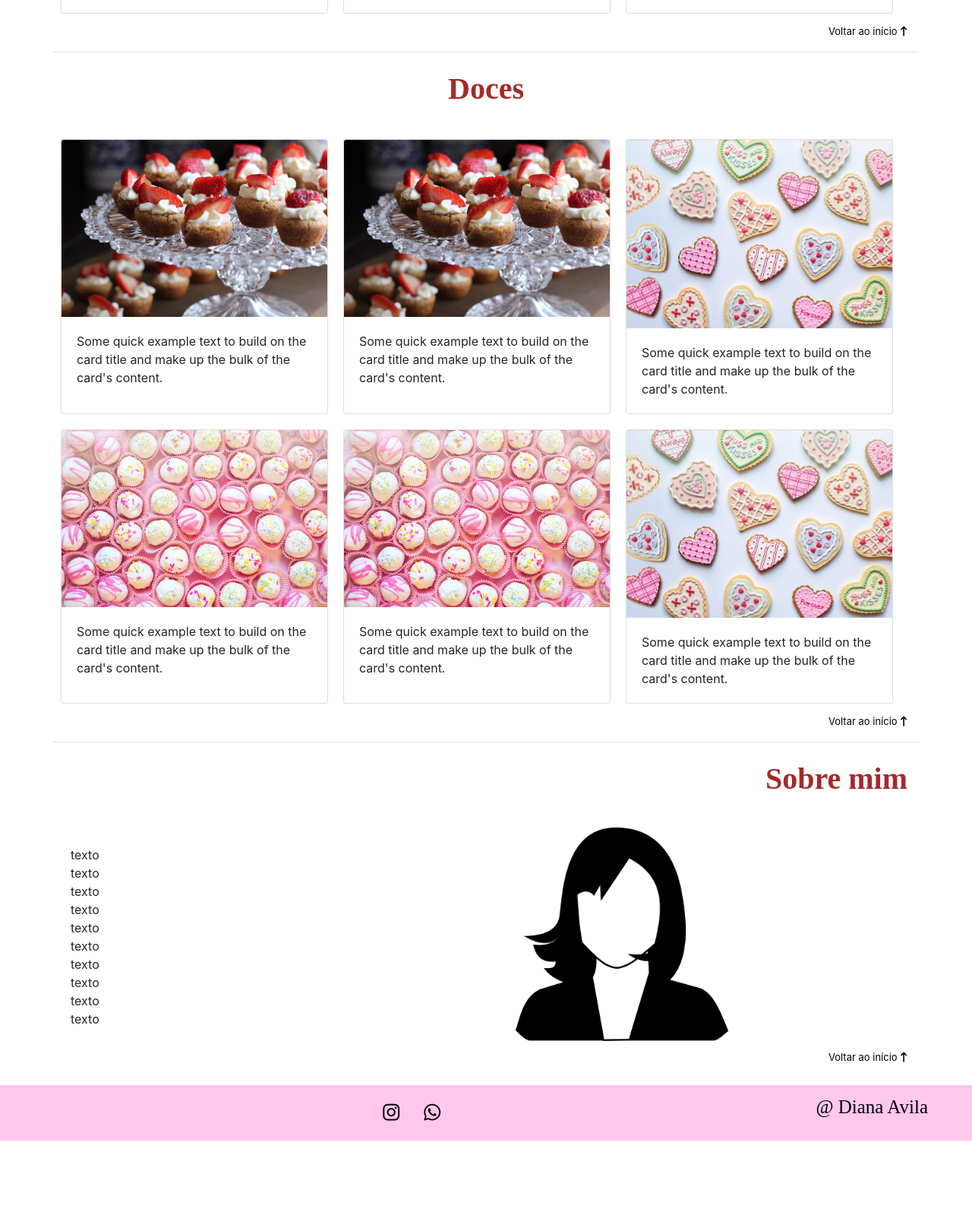
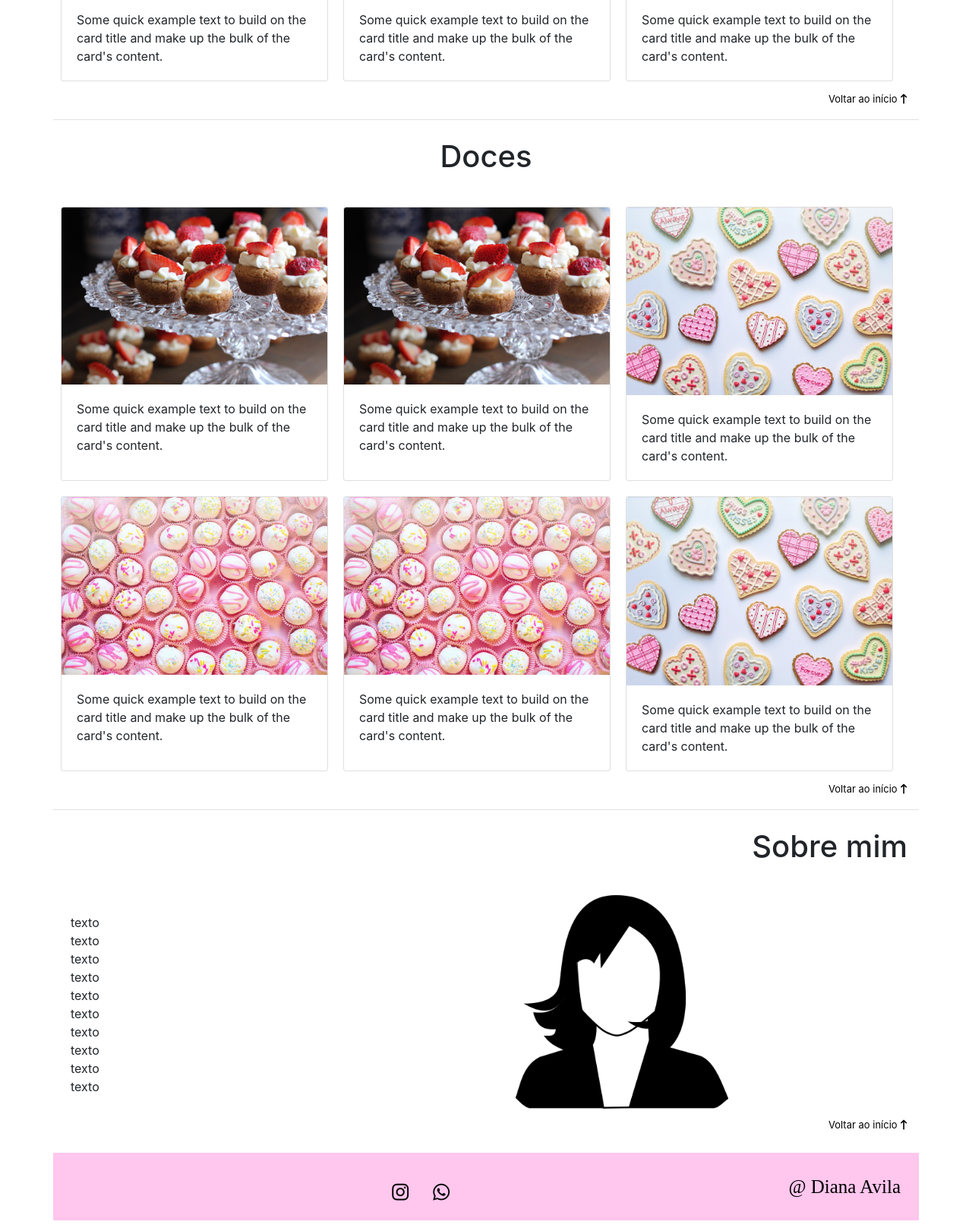
Before and after one commit to dianafismed/Isas.github.io, a plain HTML site: page index.html in a window 1280 px wide. Shown: the part 1033-2649 px from the top of the page at 76% size. Before the commit the page ends 2544 px from the top, so only its background shows below. Drawn offline with nearby package versions, Linux system fonts and the light colour scheme; a web font is replaced by a local one.

Commit message:
Update index.html

```diff
--- a/index.html
+++ b/index.html
@@ -9,13 +9,15 @@
     <title>Doces da Bruna</title>
     <script src="https://kit.fontawesome.com/c7d4facc8d.js" crossorigin="anonymous"></script>
 </head>
-<body>
-    <main id="inicio" class="container-fluid">
+<body class="container-fluid">
+    <main id="inicio">
+        <!-- Logo -->
+        <br>
+        <header class="text-center">
+            <img class="img-fluid rounded" src="images/logo.jpg" alt="Doces da Bruna" width="30%">
+        </header>
         <!-- Navbar -->
         <nav class="navbar navbar-expand-md border-bottom">
-            <figure class="navbar-brand">
-                <img class="nav-item img-fluid rounded" src="images/logo.jpg" alt="Doces da Bruna" width="60%">
-            </figure>
             <button class="navbar-toggler" type="button" data-toggle="collapse" data-target="#navbarNav" aria-controls="navbarNav" aria-expanded="false" aria-label="Toggle navigation">
                 <span class="navbar-toggler-icon"><i class="fa fa-bars"></i></span>
             </button>
@@ -23,7 +25,7 @@
                 <div class="navbar-nav mx-auto">
                     <a class="nav-link" href="#bolos">Bolos </a>
                     <a class="nav-link" href="#doces">Doces</a>
-                    <a class="nav-link" href="#sobre">Sobre mim</a>
+                    <a class="nav-link" href="#sobre">Sobre</a>
                     <a class="nav-link" href="#contato">Contato</a>
                     <a class="nav-link" href="#"><i class="fa-brands fa-instagram"></i></a>
                     <a class="nav-link" href="#"><i class="fa fa-whatsapp"></i></a>
@@ -31,8 +33,9 @@
             </div>
         </nav>
         <!-- Bolos -->
-        <section id="bolos" class="container border-bottom mt-4">
-            <h2>Bolos</h2><br>
+        <br>
+        <section id="bolos" class="container border-bottom">
+            <h1>Bolos</h1><br>
             <div class="row">
                 <div class="card" style="width: 22rem;">
                     <img src="images/bolos/bolo1.jpg" class="card-img-top" alt="...">
@@ -74,8 +77,9 @@
             <p class="text-right"><a href="#inicio">Voltar ao início&nbsp;<i class="fa fa-arrow-up-long"></i></a></p>
         </section>
         <!-- Doces -->
-        <section id="doces" class="container border-bottom mt-4">
-            <h2 class="text-center">Doces</h2><br>
+        <br>
+        <section id="doces" class="container border-bottom">
+            <h1 class="text-center">Doces</h1><br>
             <div class="row">
                 <div class="card" style="width: 22rem;">
                     <img src="images/doces/doce1.jpg" class="card-img-top" alt="...">
@@ -117,8 +121,9 @@
             <p class="text-right"><a href="#inicio">Voltar ao início&nbsp;<i class="fa fa-arrow-up-long"></i></a></p>
         </section>
         <!-- Sobre -->
-        <section id="sobre" class="container align-content-center mt-4">
-            <h2 class="text-right">Sobre mim</h2><br>
+        <br>
+        <section id="sobre" class="container align-content-center">
+            <h1 class="text-right">Sobre mim</h1><br>
             <div class="row ">
                 <div class="col-md-6 m-2">
                     <br>texto<br>texto<br>texto<br>texto<br>texto<br>texto<br>texto<br>texto<br>texto<br>texto
@@ -130,15 +135,16 @@
             <p class="text-right"><a href="#inicio">Voltar ao início&nbsp;<i class="fa fa-arrow-up-long"></i></a></p>
         </section>
         <!-- Footer -->
-        <footer class="row">
-            <div class="mx-auto">
-                <a class="nav-link" href="#"><i class="fa-brands fa-instagram"></i></a>
-                <a class="nav-link" href="#"><i class="fa fa-whatsapp"></i></a>
+        <footer class="container">
+            <div class="row">
+                <div class="mx-auto pt-3">
+                    <a class="nav-link" href="#"><i class="fa-brands fa-instagram"></i></a>
+                    <a class="nav-link" href="#"><i class="fa fa-whatsapp"></i></a>
+                </div>
+                <div class="pr-4 pt-3">
+                    <p><a href="https://www.linkedin.com/in/dianafismed/">@&nbsp;Diana Avila</a></p>
+                </div>
             </div>
-            <div class="mr-5">
-                <p><a href="https://www.linkedin.com/in/dianafismed/">@&nbsp;Diana Avila</a></p>
-            </div>
-
         </footer>
     </main>
     <script src="https://cdn.jsdelivr.net/npm/jquery@3.5.1/dist/jquery.slim.min.js" integrity="sha384-DfXdz2htPH0lsSSs5nCTpuj/zy4C+OGpamoFVy38MVBnE+IbbVYUew+OrCXaRkfj" crossorigin="anonymous"></script>
```
